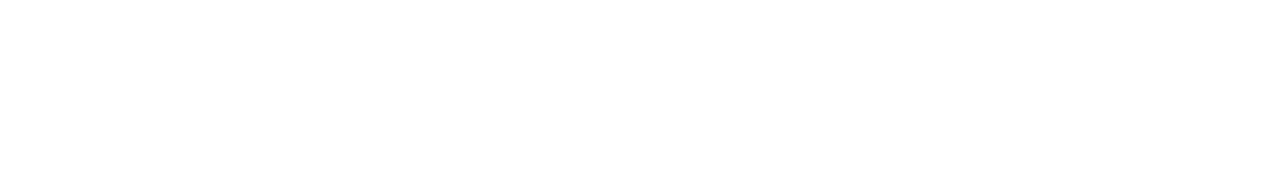
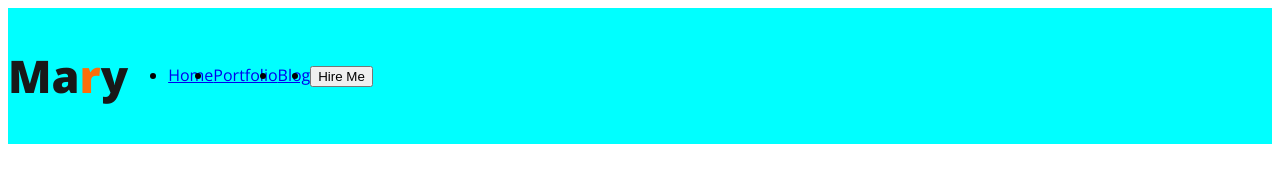
Before and after one commit to RidanWeb/Portfolio_website, a plain HTML site: page index.html in a window 1280 px wide. Drawn offline with nearby package versions, Linux system fonts and the light colour scheme.

Commit message:
Add style in header

```diff
--- a/index.html
+++ b/index.html
@@ -3,11 +3,30 @@
 <head>
     <meta charset="UTF-8">
     <meta name="viewport" content="width=device-width, initial-scale=1.0">
+
     <title>Portfolio Website</title>
+
+    <link rel="preconnect" href="https://fonts.googleapis.com">
+    <link rel="preconnect" href="https://fonts.gstatic.com" crossorigin>
+    <link href="https://fonts.googleapis.com/css2?family=Open+Sans:ital,wght@0,300..800;1,300..800&display=swap" rel="stylesheet">
+
+
+    <link rel="stylesheet" href="style.css">
 </head>
 <body>
 
 
+    <header>
+        <nav>
+            <h1 class="header-title">Ma<span class="primary-color">r</span>y</h1>
+            <ul>
+                <li><a href="#">Home</a></li>
+                <li><a href="#">Portfolio</a></li>
+                <li><a href="#">Blog</a></li>
+                <li><a href="#"><button>Hire Me</button> </a></li>
+            </ul>
+        </nav>
+    </header>
 
 
 </body>
--- /dev/null
+++ b/style.css
@@ -0,0 +1,35 @@
+
+body{
+
+    font-family: "Open Sans", sans-serif;
+}
+
+
+/*Style for Header Section*/
+header{
+    background-color: aqua;
+}
+
+nav {
+
+    display: flex;
+    align-items: center;
+}
+
+nav > ul {
+
+    display: flex;
+}
+
+.header-title {
+
+    font-size: 45px;
+    font-weight: 800;
+    color: #181818;
+}
+
+.primary-color{
+
+    color: #FD6E0A;
+}
+/*Style for Header Section*/
```
